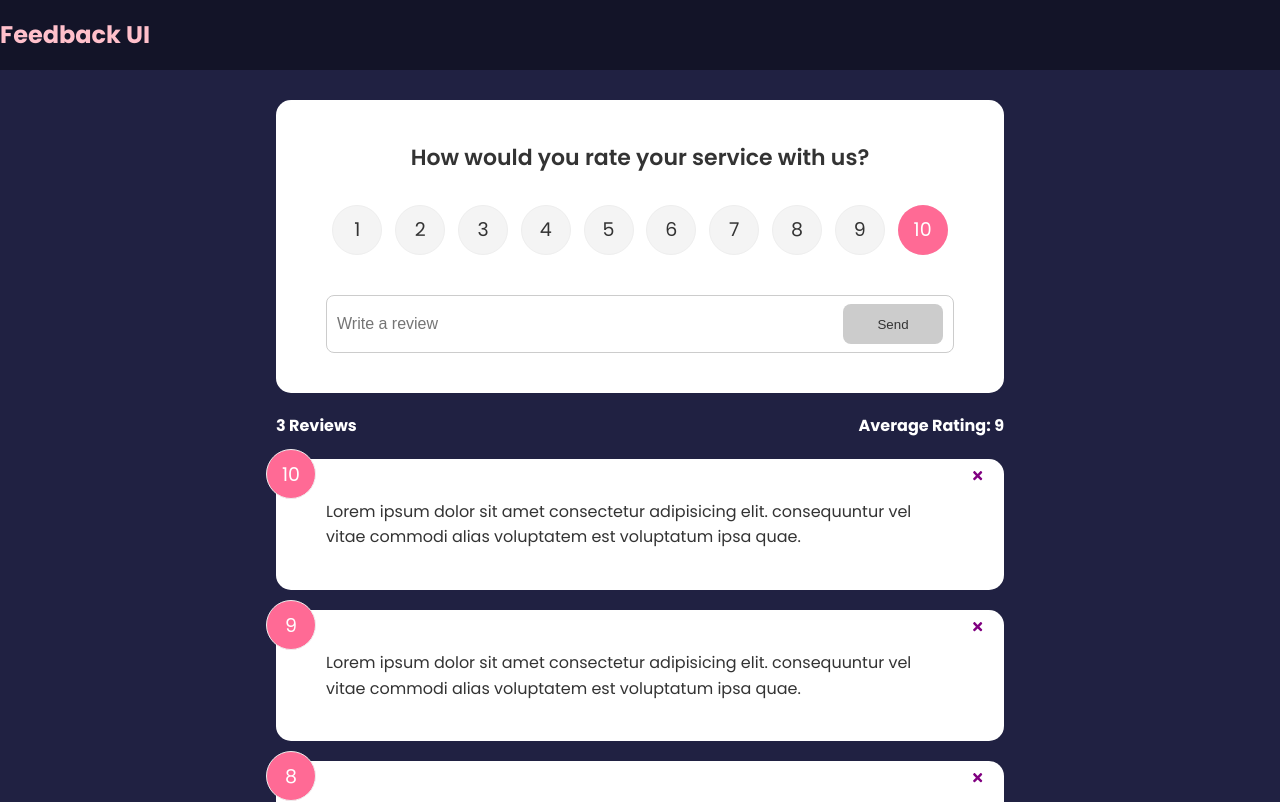
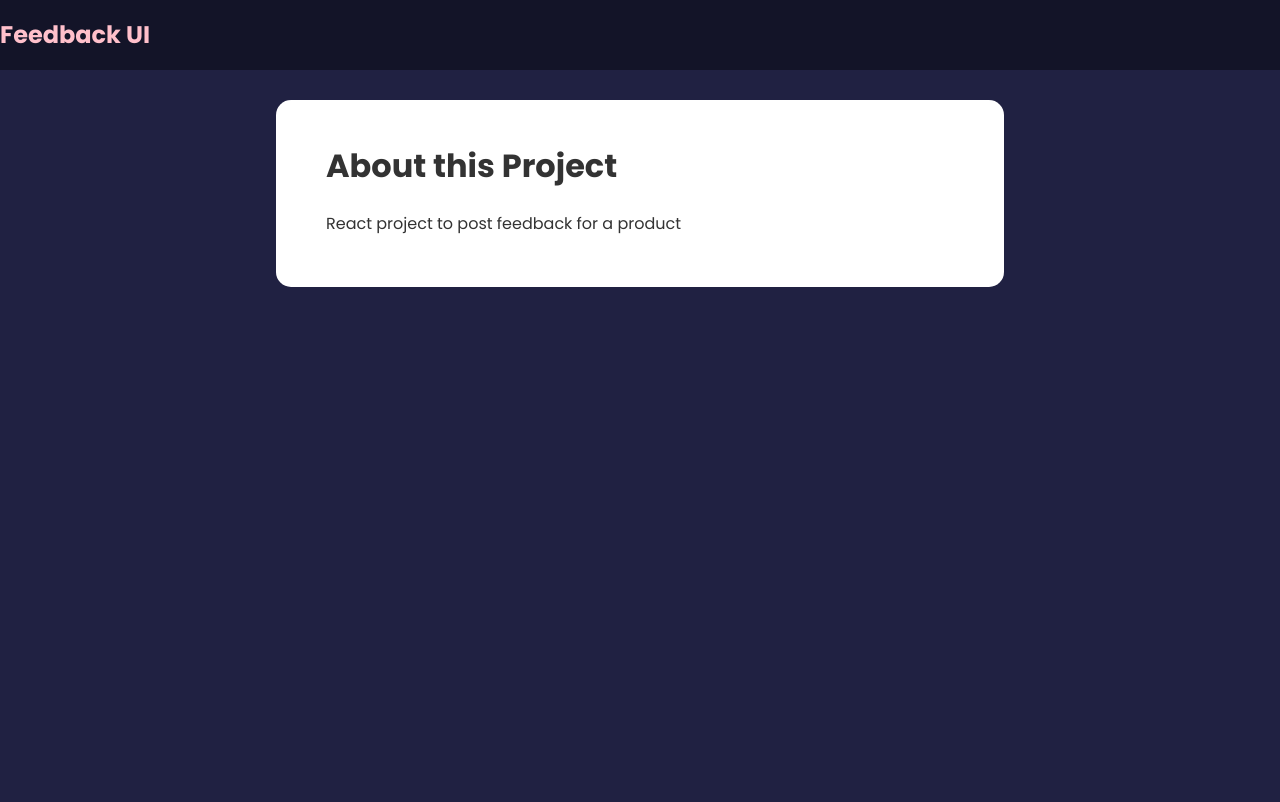
Before and after one commit to Fjguido/react-excercises, a React (Create React App) app in the folder reactpractice/: page /about in a window 1280 px wide. Shown: the top 802 px of the page. Built offline with nearby package versions, Linux system fonts and the light colour scheme.

Commit message:
fixed routes

```diff
--- a/reactpractice/src/App.js
+++ b/reactpractice/src/App.js
@@ -9,6 +9,7 @@ import FeedbackData from './data/FeedbackData'
 import FeedbackStats from './components/FeedbackStats'
 import FeedbackForm from './components/FeedbackForm'
 import AboutPage from './pages/AboutPage'
+
 
 function App() {
 
@@ -24,34 +25,37 @@ function App() {
     const addFeedback = (newFeedback) => {
         newFeedback.id = uuidv4()
         setFeedback([newFeedback, ...feedback])
-        {/* global feedback state so it can make changes to rating average, number of reviews and fully display on app
-    - used spread operator to include all old feedback - if i only displayed newFeedback - it wil only display new feedback*/}
+
     }
 
 
     return (
-        <Router>
-        <Header  />
-        <div className='container'>
 
-            <FeedbackForm handleAdd={addFeedback} />
-            <FeedbackStats  feedback={feedback}/>
-            <FeedbackList
-            feedback={feedback}
-            handleDelete={deleteFeedback} />
+              <Router>
+                <Header />
+                <div className='container'>
+                  <Routes>
+                    <Route
+                     exact path='/'
+                      element={
+                        <>
+                          <FeedbackForm handleAdd={addFeedback} />
+                          <FeedbackStats feedback={feedback} />
+                          <FeedbackList feedback={feedback} handleDelete={deleteFeedback}  />
+                        </>
+                      }
+                    />
+
+                    <Route path='/about' element={<AboutPage />} />
+                  </Routes>
 
 
-
-        <Routes>
-            <Route exact path='/about' element={<AboutPage />} />
-        </Routes>
-            {/* need to wrap route between routes for it to work */}
+                </div>
+              </Router>
 
 
-        </div>
-        </Router>
-    )
-}
+          )
+        }
 
 
 
--- a/reactpractice/src/components/FeedbackForm.jsx
+++ b/reactpractice/src/components/FeedbackForm.jsx
@@ -14,15 +14,15 @@ const handleTextChange = (e) => {
     if(text === '') {
         setbtnDisabled(true)
         setMessage(null)
-          {/* if text is blank - button is diabled and no message will appear */}
+        // if text is blank - button is diabled and no message will appear
     } else if(text !== '' && text.trim().length <= 10) {
         setbtnDisabled(true)
         setMessage('Text must at least be 10 characters')
-          {/* if text is less then - it will display set message and button will still be disabled */}
+          // if text is less then - it will display set message and button will still be disabled
     } else {
         setMessage(null)
         setbtnDisabled(false)
-          {/* if message is over 10 characters- buton wont be disabled and and setMessage will dissappear  */}
+          // if message is over 10 characters- buton wont be disabled and and setMessage will dissappear
     }
     setText(e.target.value)
 }
--- a/reactpractice/src/components/FeedbackList.jsx
+++ b/reactpractice/src/components/FeedbackList.jsx
@@ -3,7 +3,7 @@ import FeedbackItem from "./FeedbackItem"
 import PropTypes from 'prop-types'
 
 function FeedbackList({feedback, handleDelete}) {
-    console.log(feedback)
+
 
     if(!feedback || feedback.length === 0){
         return <p>no feedback left</p>
--- a/reactpractice/src/components/FeedbackStats.jsx
+++ b/reactpractice/src/components/FeedbackStats.jsx
@@ -1,27 +1,24 @@
-import PropTpyes from 'prop-types'
+import PropTypes from 'prop-types'
 
-function FeedbackStats({feedback}) {
-// Calculate ratings avg
+function FeedbackStats({ feedback }) {
+  // Calculate ratings avg
+  let average =
+    feedback.reduce((acc, cur) => {
+      return acc + cur.rating
+    }, 0) / feedback.length
 
- let average = feedback.reduce((acc,cur) => {
-    return acc + cur.rating
- },0) / feedback.length
- //added 0 for the second default of the accumalator
-console.log(average)
-
-average = average.toFixed(1).replace(/[.,]0$/,'')
-// to fixed to show one decimal place. ^ expression to display whole number when there is no decimal needed - "if 0 show nothing"
+  average = average.toFixed(1).replace(/[.,]0$/, '')
 
   return (
-    <div className="feedback-stats">
-        <h4>{feedback.length} Reviews</h4>
-        <h4>Average Rating: {isNaN(average) ? 0 : average}</h4>
+    <div className='feedback-stats'>
+      <h4>{feedback.length} Reviews</h4>
+      <h4>Average Rating: {isNaN(average) ? 0 : average}</h4>
     </div>
   )
 }
 
-FeedbackStats.propTpyes = {
-    feedback: PropTpyes.array.isRequired,
+FeedbackStats.propTypes = {
+  feedback: PropTypes.array.isRequired,
 }
 
 export default FeedbackStats
```
